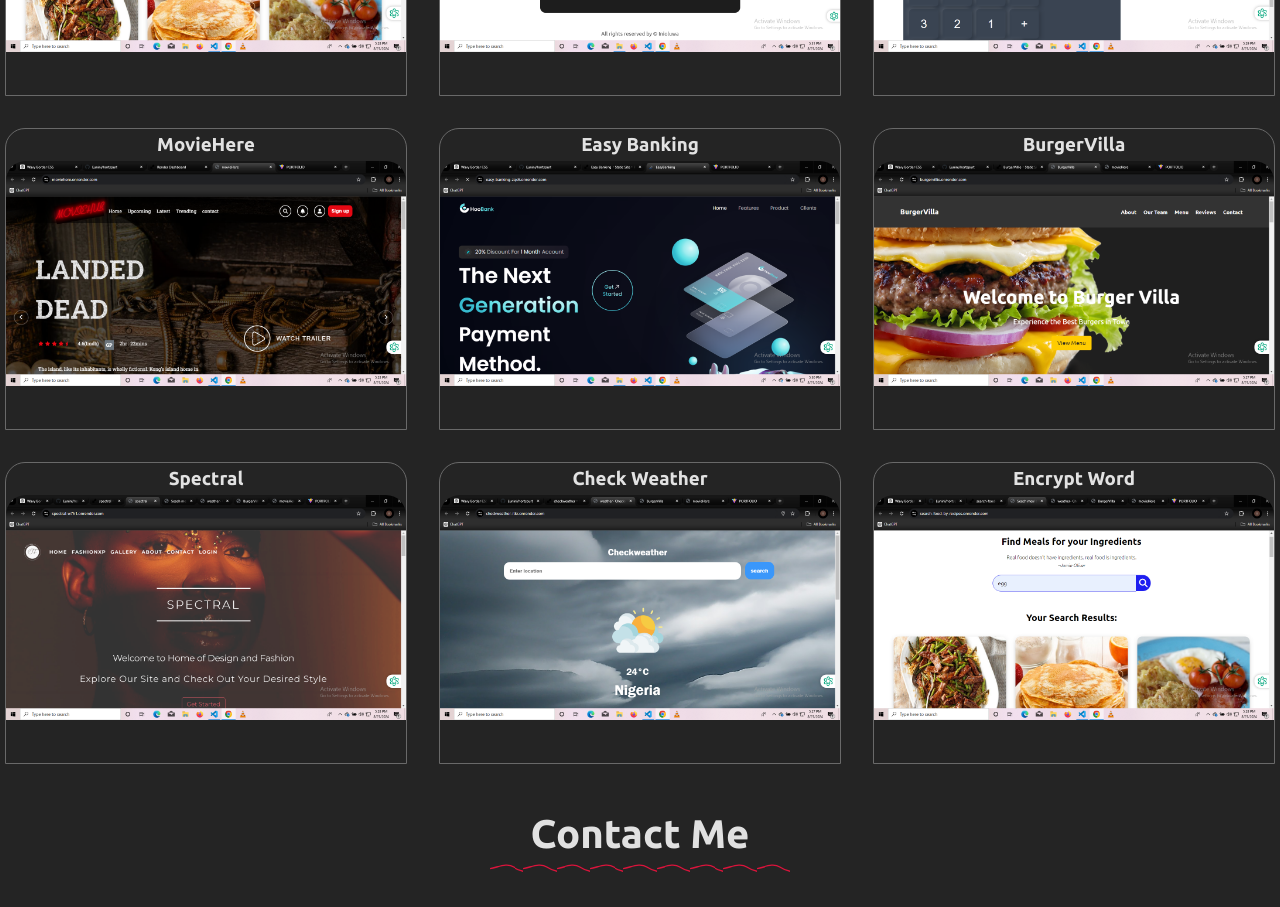
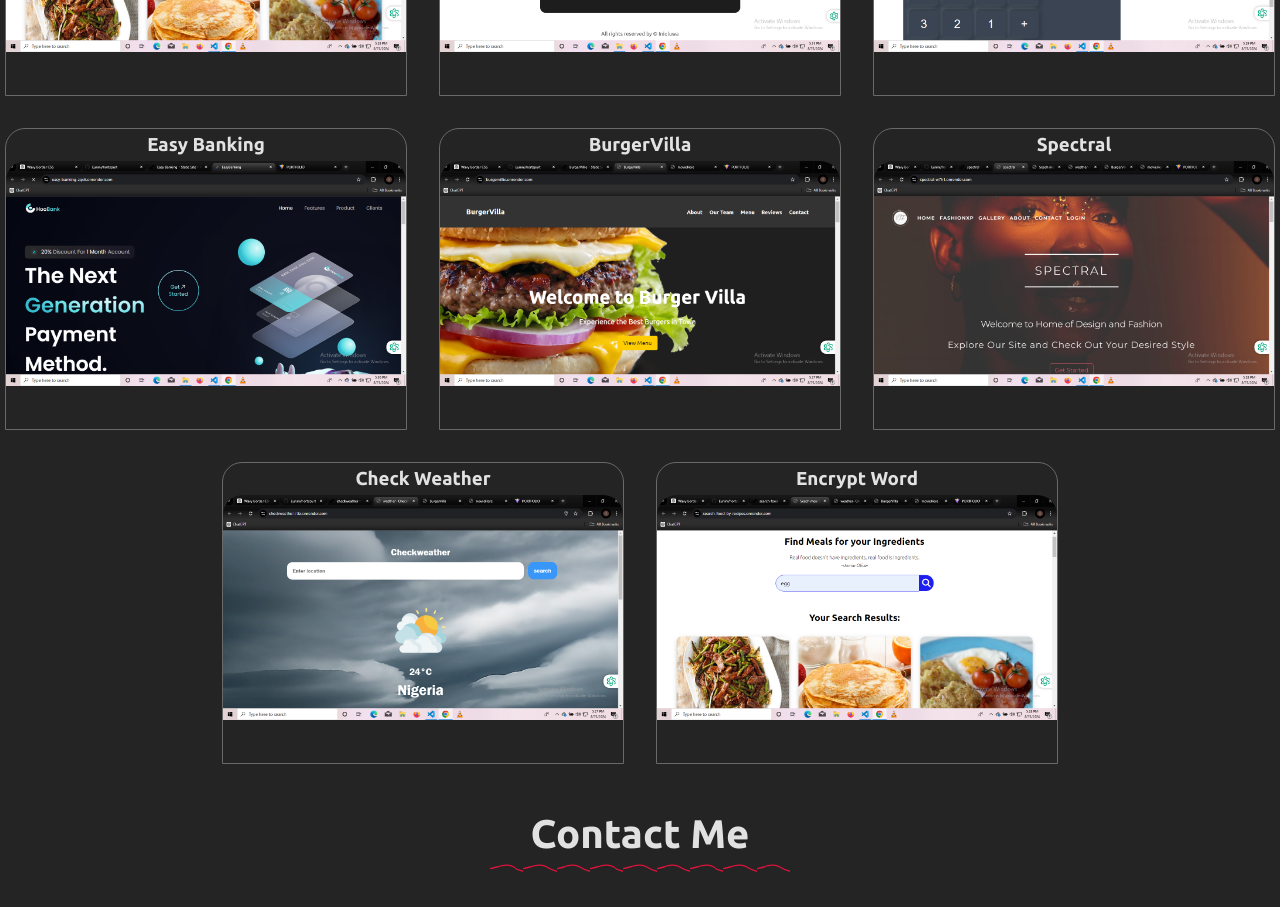
Before and after one commit to Eunini/portfolio, a React (Vite) app: page / in a window 1280 px wide. Shown: the part 1300-2207 px from the top of the page. Built offline with nearby package versions, Linux system fonts and the light colour scheme.

Commit message:
Update projectData.js

```diff
--- a/src/constants/projectData.js
+++ b/src/constants/projectData.js
@@ -19,13 +19,6 @@ const projects = [
         img: '/images/3.png',
         url: 'https://calculator-hsq4.onrender.com',
         sourceUrl: 'https://github.com/Eunini/calculator'
-      },
-      {
-        title: 'MovieHere',
-        description: 'A movie static movie platform built with reactjs and tailwindcss just to practice UI design.',
-        img: '/images/4.png',
-        url: 'https://moviehere.onrender.com/',
-        sourceUrl: 'https://github.com/Eunini/movieHere'
       },
       {
         title: 'Easy Banking',
```
